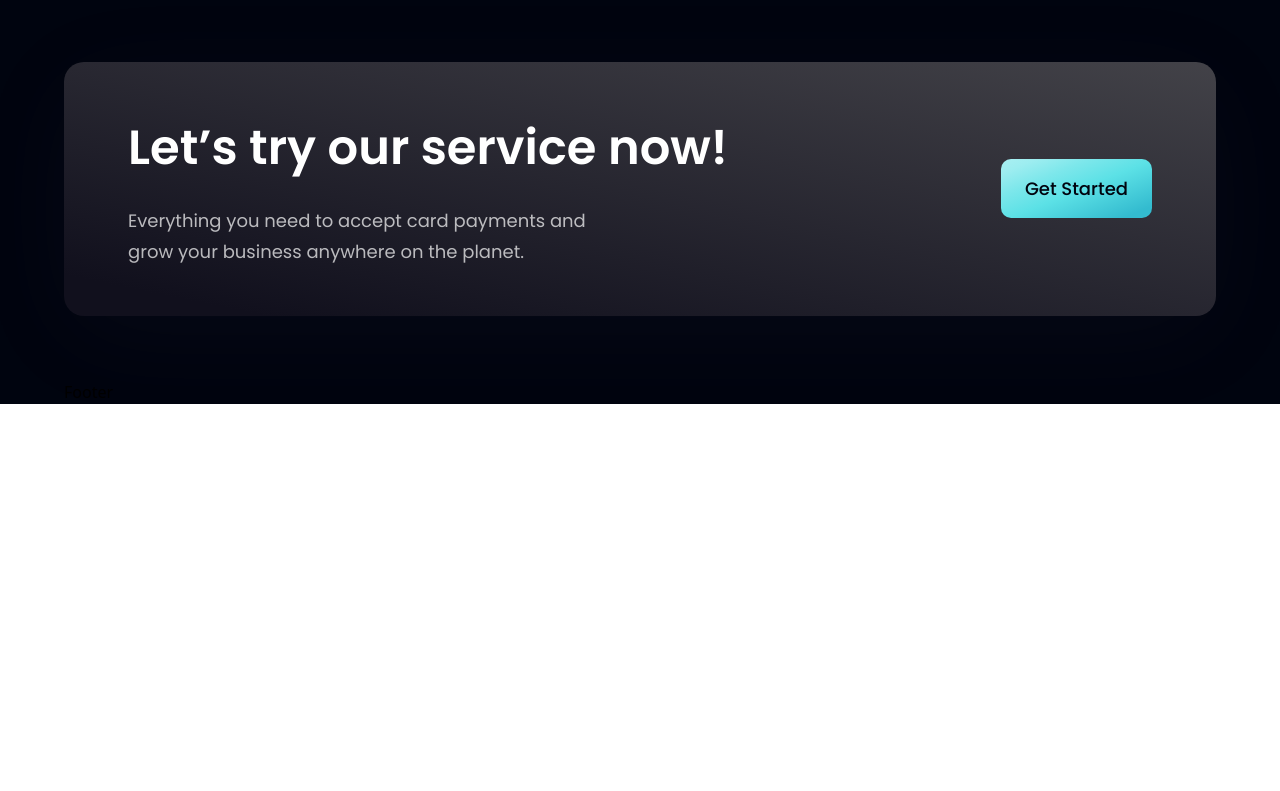
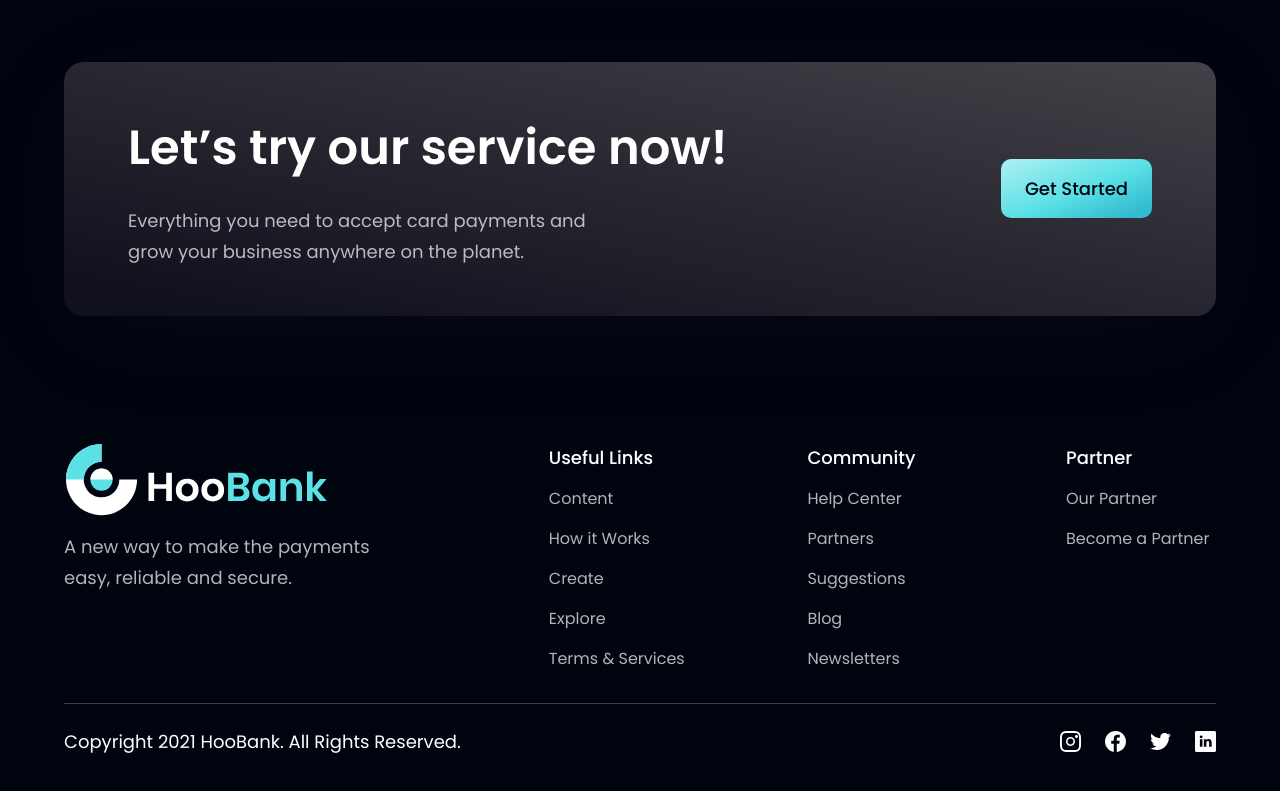
Before and after one commit to lvalentyn/hoobank, a React (Vite) app: page / in a window 1280 px wide. Shown: the part 4082-4873 px from the top of the page. Before the commit the page ends 4486 px from the top, so only its background shows below. Built offline with nearby package versions, Linux system fonts and the light colour scheme.

Commit message:
added Footer component

```diff
--- a/src/components/Footer.jsx
+++ b/src/components/Footer.jsx
@@ -1,9 +1,63 @@
-import React from 'react'
+import styles from '../style'
+import { footerLinks, socialMedia } from '../constants'
+import { logo } from '../assets'
 
-const Footer = () => {
-  return (
-	<div>Footer</div>
-  )
-}
+const Footer = () => (
+  <section className={`${styles.flexCenter} ${styles.paddingY} flex-col`}>
+    <div className={`${styles.flexStart} md:flex-row flex-col mb-8 w-full`}>
+      <div className="flex-1 flex flex-col justify-start mr-10">
+        <img
+          src={logo}
+          alt="hoobank"
+          className="w-[266px] h-[72px] object-contain"
+        />
+
+        <p className={`${styles.paragraph} mt-4 max-w-[310px]`}>
+          A new way to make the payments easy, reliable and secure.
+        </p>
+      </div>
+
+      <div className="flex-[1.5] flex w-full flex-row justify-between flex-wrap md:mt-0 mt-10">
+        {footerLinks.map((footerLink, index) => (
+          <div key={index} className="flex flex-col ss:my-0 my-4 min-w-[150px]">
+            <h4 className="font-poppins font-medium text-[18px] leading-[27px] text-white">
+              {footerLink.title}
+            </h4>
+            <ul className="list-none mt-4">
+              {footerLink.links.map((link, index) => (
+                <li
+                  key={link.name}
+                  className={`font-poppins font-normal text-[16px] leading-[24px] text-dimWhite hover:text-secondary cursor-pointer ${
+                    index !== footerLink.links.length - 1 ? 'mb-4' : 'mb-0'
+                  }`}
+                >
+                  {link.name}
+                </li>
+              ))}
+            </ul>
+          </div>
+        ))}
+      </div>
+    </div>
+
+    <div className="w-full flex justify-between items-center md:flex-row flex-col pt-6 border-t-[1px] border-t-[#3f3e45]">
+      <p className="font-poppins font-normal text-center text-[18px] leading-[27px] text-white">
+        Copyright 2021 HooBank. All Rights Reserved.
+      </p>
+      <div className="flex flex-row md:mt-0 mt-6">
+        {socialMedia.map((social, index) => (
+          <img
+            key={social.id}
+            src={social.icon}
+            alt={social.id}
+            className={`w-[21px] h-[21px] object-contain cursor-pointer ${
+              index !== socialMedia.length - 1 ? 'mr-6' : 'mr-0'
+            }`}
+          />
+        ))}
+      </div>
+    </div>
+  </section>
+)
 
 export default Footer
```
